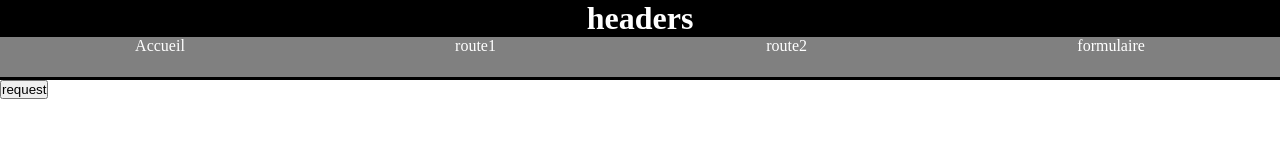
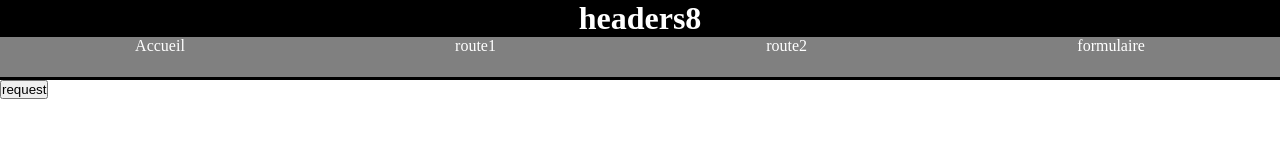
Before and after one commit to alexoualexandre/topeco, a React (Vite) app: page / in a window 1280 px wide. Shown: the top 160 px of the page. Built offline with nearby package versions, Linux system fonts and the light colour scheme; no server answers.

Commit message:
commit 4

```diff
--- a/src/App.jsx
+++ b/src/App.jsx
@@ -24,7 +24,7 @@
   return (
     <>
       <header>
-        <h1 style={{ color: "white" }}>headers</h1>
+        <h1 style={{ color: "white" }}>headers8</h1>
 
         <nav>
           <ul className="ul-nav">
```
